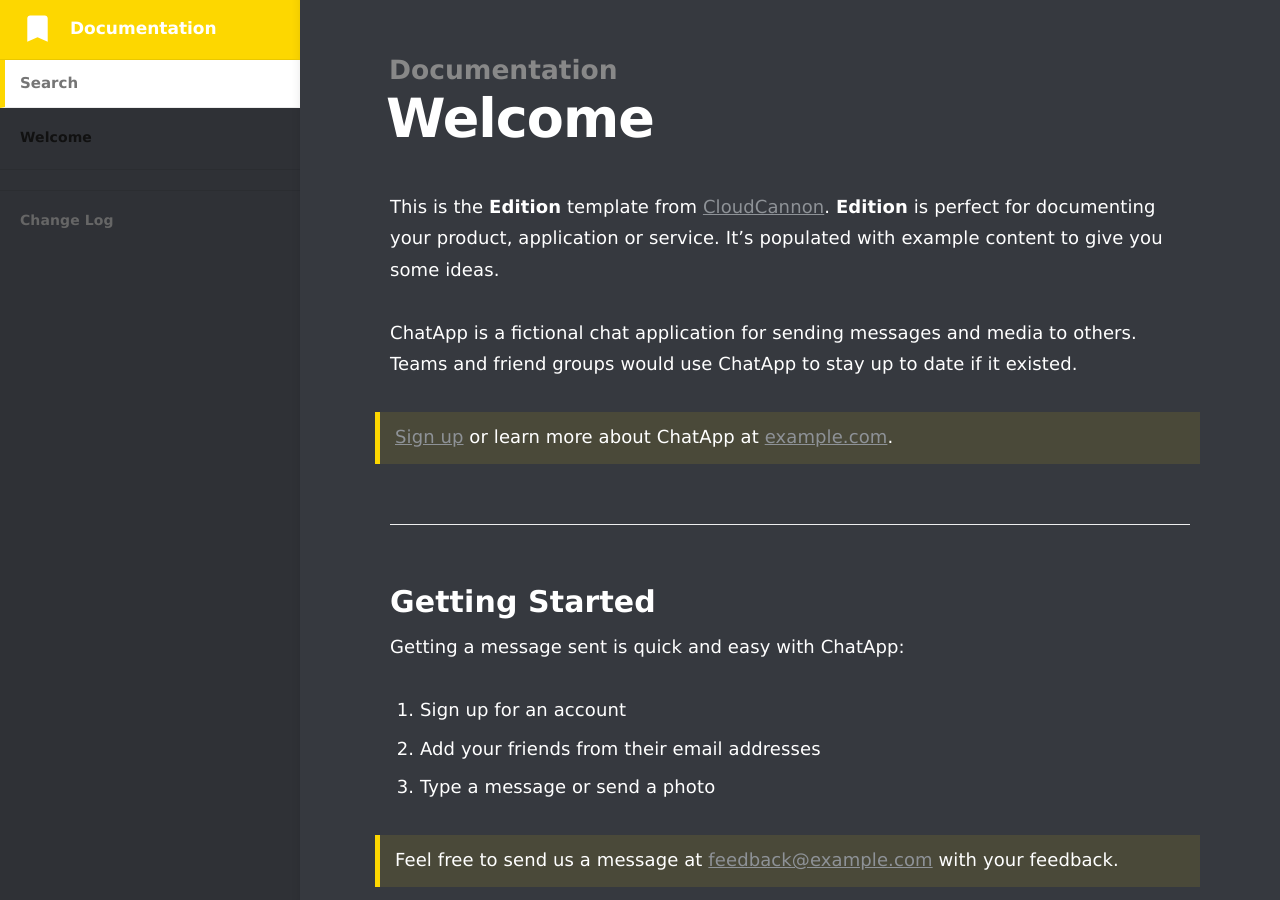
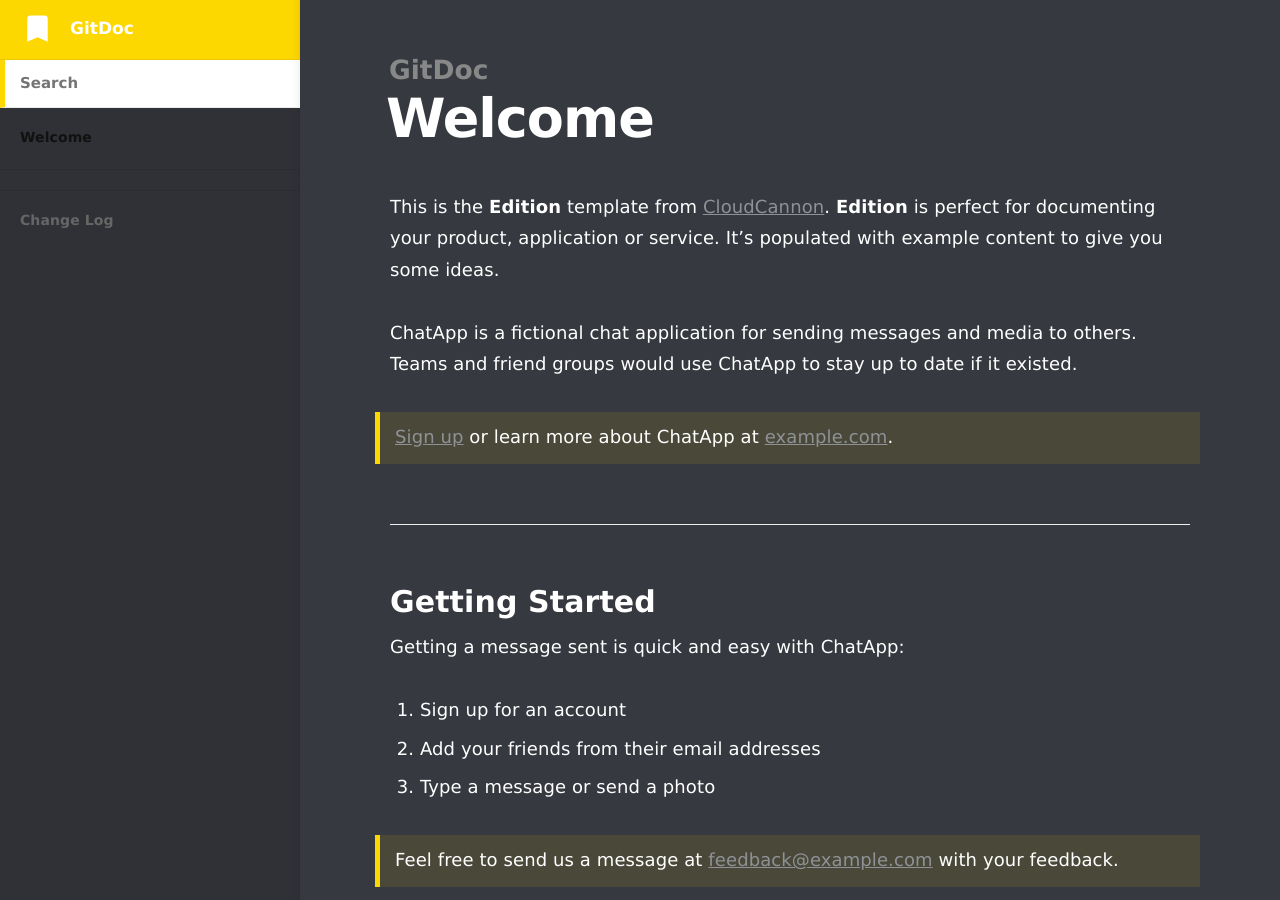
Before and after one commit to MidasTouch-MT/MidasTouch-MT.github.io, a Jekyll site: the page built from index.md, in a window 1280 px wide and 900 px high. Built offline with Jekyll 4.4.1, drawn with Linux system fonts in a browser that asks for light colours.

Commit message:
updated name
new name for documentation

```diff
--- a/_config.yml
+++ b/_config.yml
@@ -1,7 +1,7 @@
 # ----
 # Site
 
-title: Documentation
+title: GitDoc
 url: "https://MidasTouch-MT.github.io"
 baseurl:
 show_full_navigation: true
```
